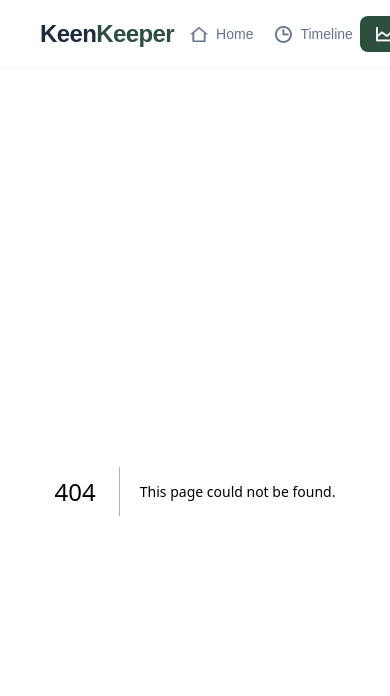
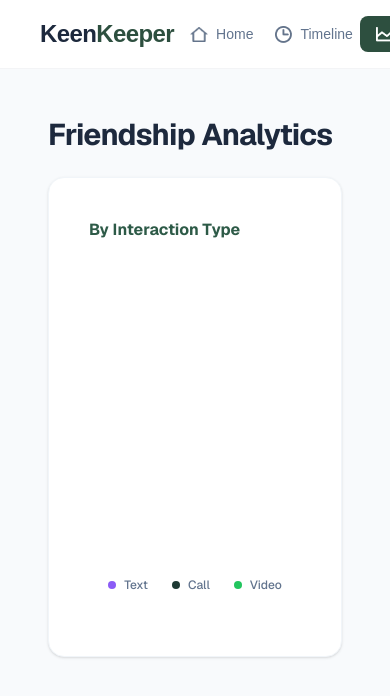
Before and after one commit to arafat33498-prog/Assinment-07, a Next.js app: page /stats in a window 390 px wide. Before the commit this address had no page. Shown: the top 696 px of the page. Built offline with nearby package versions, Linux system fonts and the light colour scheme.

Commit message:
complete friendship analytics with responsive PieChart and optimized layout

```diff
--- a/package.json
+++ b/package.json
@@ -12,7 +12,8 @@
     "next": "16.2.3",
     "react": "19.2.4",
     "react-dom": "19.2.4",
-    "react-toastify": "^11.0.5"
+    "react-toastify": "^11.0.5",
+    "recharts": "^3.8.1"
   },
   "devDependencies": {
     "@tailwindcss/postcss": "^4",
--- /dev/null
+++ b/src/app/stats/page.jsx
@@ -0,0 +1,86 @@
+'use client'
+import { PieChart, Pie, Cell, ResponsiveContainer, Tooltip } from 'recharts';
+import { useState } from 'react';
+
+const StatsPage = () => {
+    const [data] = useState(() => {
+        if (typeof window !== "undefined") {
+            const timeline = JSON.parse(localStorage.getItem('activityTimeline')) || [];
+
+            return [
+                { name: 'Text', value: timeline.filter(t => t.type === 'Text').length },
+                { name: 'Call', value: timeline.filter(t => t.type === 'Call').length },
+                { name: 'Video', value: timeline.filter(t => t.type === 'Video').length },
+            ];
+        }
+        return [];
+    });
+
+
+
+    const COLORS = ['#8B5CF6', '#1E3A34', '#22C55E'];
+
+    return (
+        <div className="bg-slate-50 min-h-screen p-12 font-sans flex flex-col items-center">
+
+
+            <div className="w-full max-w-3xl">
+
+                <div className="mb-6">
+                    <h1 className="text-3xl font-bold text-slate-800 tracking-tight">Friendship Analytics</h1>
+                </div>
+
+
+                <div className="bg-white p-10 rounded-2xl shadow-sm border border-slate-100 min-h-[480px] flex flex-col">
+
+                    <div className="mb-2">
+                        <p className="text-[#2D5A47] font-bold text-base">By Interaction Type</p>
+                    </div>
+
+
+                    <div className="flex-1 flex flex-col items-center justify-center">
+                        <div className="h-[280px] w-full">
+                            <ResponsiveContainer width="100%" height="100%">
+                                <PieChart>
+                                    <Pie
+                                        data={data}
+                                        innerRadius={75}
+                                        outerRadius={100}
+                                        paddingAngle={6}
+                                        dataKey="value"
+                                        startAngle={90}
+                                        endAngle={450}
+                                    >
+                                        {data.map((entry, index) => (
+                                            <Cell
+                                                key={`cell-${index}`}
+                                                fill={COLORS[index % COLORS.length]}
+                                                stroke="none"
+                                            />
+                                        ))}
+                                    </Pie>
+                                    <Tooltip
+                                        contentStyle={{ borderRadius: '10px', border: 'none', boxShadow: '0 4px 12px rgba(0,0,0,0.1)' }}
+                                    />
+                                </PieChart>
+                            </ResponsiveContainer>
+                        </div>
+
+
+                        <div className="flex justify-center gap-6 mt-6">
+                            {data.map((entry, index) => (
+                                <div key={index} className="flex items-center gap-2">
+                                    <div className="w-2 h-2 rounded-full" style={{ backgroundColor: COLORS[index] }}></div>
+                                    <span className="text-xs text-slate-500 font-medium">{entry.name}</span>
+                                </div>
+                            ))}
+                        </div>
+                    </div>
+
+                </div>
+            </div>
+        </div>
+    );
+};
+
+export default StatsPage;
```
Also changed, not shown: 1 other file (tests, documents, lock files or other folders).
